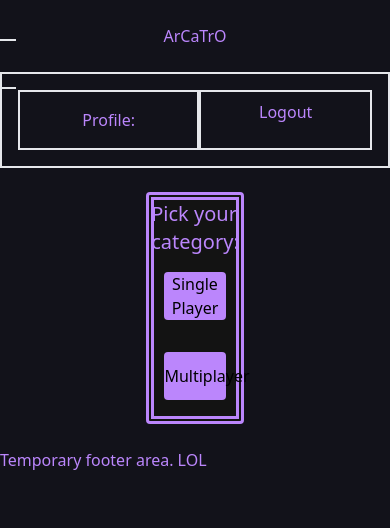
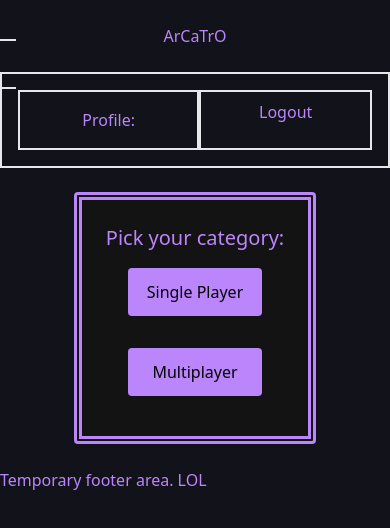
Before and after one commit to JoelKovalcson/Catro-Gaming, a React (Create React App) app in the folder client/: page /homepage in a window 390 px wide. Shown: the top 528 px of the page. Built offline with nearby package versions, Linux system fonts and the light colour scheme; what tw-elements would draw is missing.

Commit message:
update homepage mobile response

```diff
--- a/client/src/pages/Homepage.js
+++ b/client/src/pages/Homepage.js
@@ -6,7 +6,7 @@ const Homepage = () => {
 	return (
 		<>
 			<div className='flex justify-center my-6'>
-				<div className='flex flex-col items-center w-1/4 rounded border border-8 border-double border-pastel-purple bg-light-background'>
+				<div className='flex flex-col items-center p-6 rounded border border-8 border-double border-pastel-purple bg-light-background'>
 					<h3 className='self-center text-xl'>Pick your category:</h3>
 					<button className='self-center w-3/4 h-12 m-4 rounded bg-pastel-purple'>
 						<Link to="/singleplayer" className='text-black'>Single Player</Link>
```
